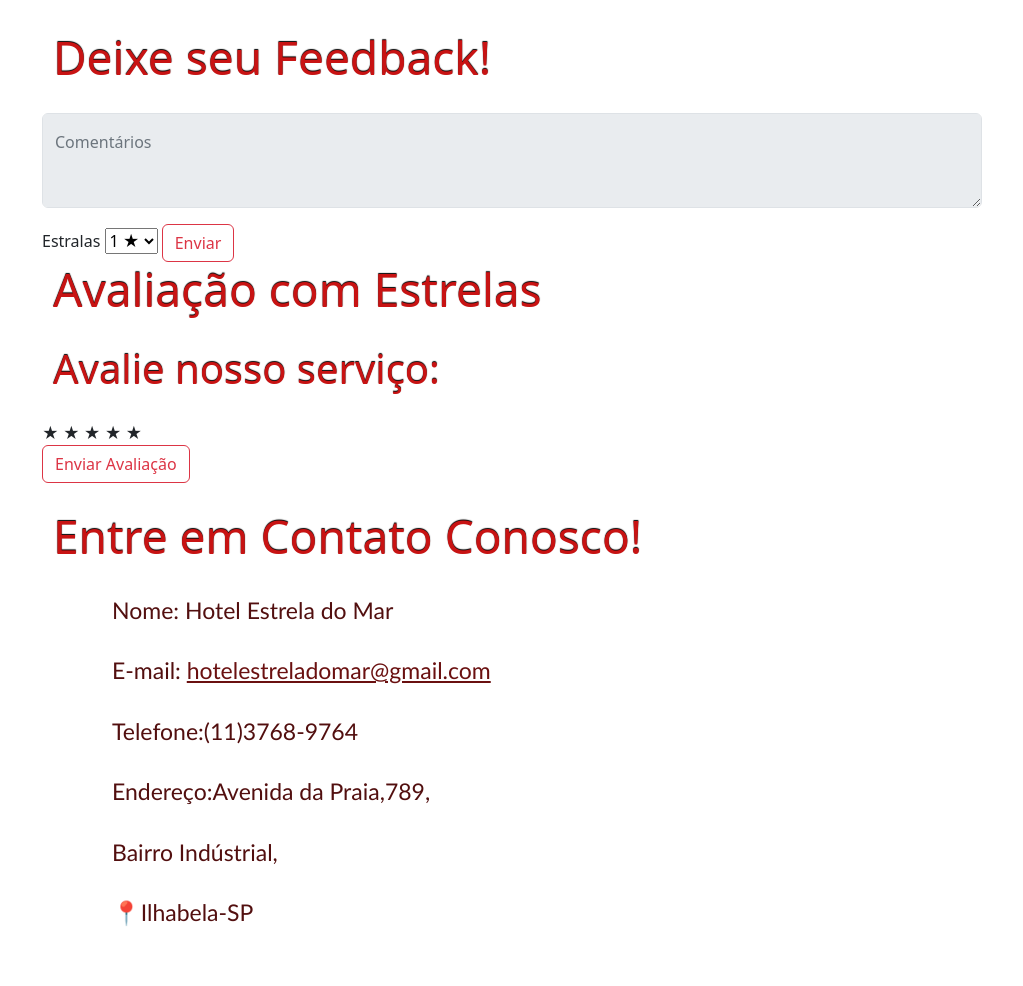
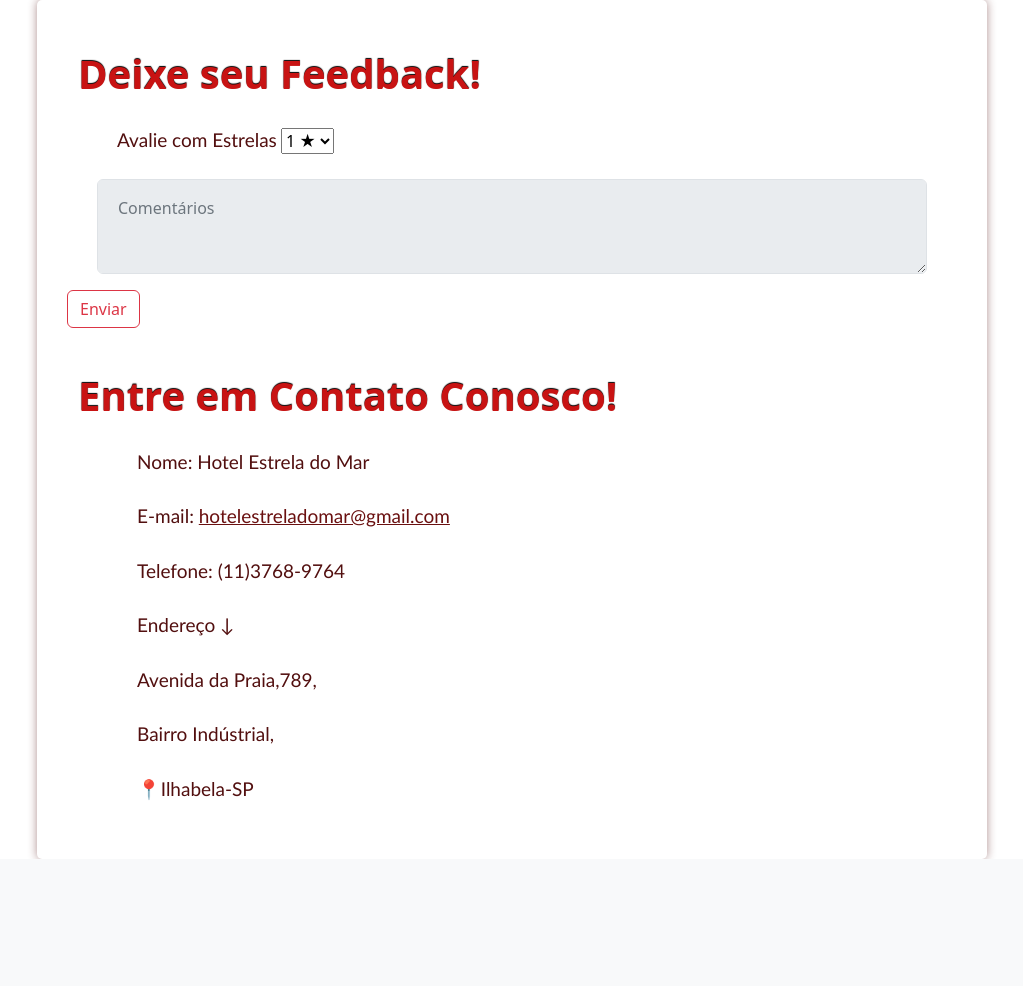
Before and after one commit to smichelly/Curso-ICS, a Django app: page /feedback/ in a window 1280 px wide. Shown: the part 56-1042 px from the top of the page, without its empty margins (128-1151 px from the left). After the commit the page ends 915 px from the top, so only its background shows below. Run offline with Django 5.2, Linux system fonts and the light colour scheme.

Commit message:
ajustes no templates

```diff
--- a/Django/projeto_hotel/sistema/urls.py
+++ b/Django/projeto_hotel/sistema/urls.py
@@ -22,7 +22,7 @@ from django.conf.urls.static import static
 
 urlpatterns = [
     path('admin/', admin.site.urls),
-    path('', home),
+    path('home/', home),
     path('aluguelcarro/', aluguelcarro),
     path('aluguelcarro/reservar/<int:carro_id>', fazer_reserva, name='reservar'),
     # url que chama uma view para o cadastro
--- a/Django/projeto_hotel/templates/aluguelcarro.html
+++ b/Django/projeto_hotel/templates/aluguelcarro.html
@@ -3,7 +3,7 @@
 <head>
     <meta charset="UTF-8">
     <meta name="viewport" content="width=device-width, initial-scale=1.0">
-    <title>Document</title>
+    <title>Hotel Estrela do Mar</title>
     <link href="https://cdn.jsdelivr.net/npm/bootstrap@5.3.3/dist/css/bootstrap.min.css" rel="stylesheet" integrity="sha384-QWTKZyjpPEjISv5WaRU9OFeRpok6YctnYmDr5pNlyT2bRjXh0JMhjY6hW+ALEwIH" crossorigin="anonymous">
 </head>
 
--- a/Django/projeto_hotel/templates/feedback.html
+++ b/Django/projeto_hotel/templates/feedback.html
@@ -3,24 +3,24 @@
 <head>
     <meta charset="UTF-8">
     <meta name="viewport" content="width=device-width, initial-scale=1.0">
-    <title>Document</title>
+    <title>Hotel Estrela do Mar</title>
     <link href="https://cdn.jsdelivr.net/npm/bootstrap@5.3.3/dist/css/bootstrap.min.css" rel="stylesheet" integrity="sha384-QWTKZyjpPEjISv5WaRU9OFeRpok6YctnYmDr5pNlyT2bRjXh0JMhjY6hW+ALEwIH" crossorigin="anonymous">
 </head>
 
 <style>
 .container {
-  max-width: 1000px;
-
+  max-width: 950px;
   margin: auto;
   background: white;
   padding: 30px;
   border-radius: 5px;
+  box-shadow: 0 0 10px rgba(82, 15, 15, 0.468);
   }
 
 
 
 p{
-font-size: 23px;
+font-size: 19px;
 font-family: 'Gill Sans', 'Gill Sans MT', Calibri, 'Trebuchet MS', sans-serif;
 padding-bottom: 10px;
 padding-left: 70px;
@@ -31,8 +31,9 @@ color: rgb(82, 15, 15);
 
 
 h1 {
-font-size: 46px;
+font-size: 40px;
 color: rgb(200, 19, 19);
+padding-top: 20px;
 padding-bottom: 20px;
 padding-left: 11px;
 text-shadow: 0px -1px 1px black;
@@ -44,12 +45,22 @@ a{
 
 }
 
-h2 {
-font-size: 40px;
-color: rgb(200, 19, 19);
-padding-bottom: 20px;
-padding-left: 11px;
-text-shadow: 0px -1px 1px black;
+#estrela{
+  font-size: 19px;
+  padding-left: 50px;
+  color: rgb(82, 15, 15);
+  font-family: 'Gill Sans', 'Gill Sans MT', Calibri, 'Trebuchet MS', sans-serif;
+
+}
+
+#comentarios{
+  padding-left: 30px;
+  padding-right: 30px;
+}
+
+#comentarios2{
+  padding-left: 50px;
+  padding-right: 30px;
 }
 
 
@@ -87,46 +98,48 @@ text-shadow: 0px -1px 1px black;
 
   <div class="container">
 
-    <h1>Deixe seu Feedback!</h1>
+
+
+
+    <h1><b>Deixe seu Feedback!</b></h1>
 
     <form action="{% url 'coletar_feedback' %}" method="post">
 
-    <div class="form-floating mb-3">
-      <textarea class="form-control" placeholder="Leave a comment here" id="floatingTextarea2Disabled" style="height: 95px " style="width:95px "  disabled></textarea>
-      <label for="floatingTextarea2Disabled">Comentários</label>
-    </div>
-
-    <label for="avaliacao">Estralas</label>
+    <label id="estrela" for="avaliacao">Avalie com Estrelas</label>
     <select name="avaliacao" id="">
       <option value="1">1 ★</option>
       <option value="2">2 ★</option>
       <option value="3">3 ★</option>
+      <option value="4">4 ★</option>
+      <option value="5">5 ★</option>
+
     </select>
+
+    <br>
+    <br>
+
+    <div id="comentarios" class="form-floating mb-3">
+      <textarea class="form-control" placeholder="Leave a comment here" id="floatingTextarea2Disabled" style="height: 95px " style="width:95px "  disabled></textarea>
+      <label id="comentarios2" for="floatingTextarea2Disabled">Comentários</label>
+    </div>
+
+
     <button type="submit" class="btn btn-outline-danger">Enviar</button>
 
     </form>
 
-    <h1>Avaliação com Estrelas</h1>
+  <br>
 
 
-    <h2>Avalie nosso serviço:</h2>
-    <div class="estrelas" id="avaliacao">
-        <span class="estrela" data-value="1">★</span>
-        <span class="estrela" data-value="2">★</span>
-        <span class="estrela" data-value="3">★</span>
-        <span class="estrela" data-value="4">★</span>
-        <span class="estrela" data-value="5">★</span>
-    </div>
-    <button id="enviar" class="btn btn-outline-danger">Enviar Avaliação</button>
-    <p id="resultado"></p>
 
-    <h1>Entre em Contato Conosco!</h1>
+    <h1><b>Entre em Contato Conosco!</b></h1>
 
 
       <p>Nome: Hotel Estrela do Mar</p>
-      <p>E-mail: <a href="email">hotelestreladomar@gmail.com</a></p>
-      <p>Telefone:(11)3768-9764</p>
-      <p>Endereço:Avenida da Praia,789,
+      <p>E-mail:  <a href="email">hotelestreladomar@gmail.com</a></p>
+      <p>Telefone: (11)3768-9764</p>
+      <p>Endereço &#8595;
+      <p> Avenida da Praia,789, </p>
       <p>Bairro Indústrial,</p>
       <p>&#128205;Ilhabela-SP</p>
 
--- a/Django/projeto_hotel/templates/form_reserva_carro.html
+++ b/Django/projeto_hotel/templates/form_reserva_carro.html
@@ -3,7 +3,7 @@
 <head>
     <meta charset="UTF-8">
     <meta name="viewport" content="width=device-width, initial-scale=1.0">
-    <title>Document</title>
+    <title>Hotel Estrela do Mar</title>
     <link href="https://cdn.jsdelivr.net/npm/bootstrap@5.3.3/dist/css/bootstrap.min.css" rel="stylesheet" integrity="sha384-QWTKZyjpPEjISv5WaRU9OFeRpok6YctnYmDr5pNlyT2bRjXh0JMhjY6hW+ALEwIH" crossorigin="anonymous">
 </head>
 
--- a/Django/projeto_hotel/templates/home.html
+++ b/Django/projeto_hotel/templates/home.html
@@ -3,7 +3,7 @@
 <head>
     <meta charset="UTF-8">
     <meta name="viewport" content="width=device-width, initial-scale=1.0">
-    <title>Document</title>
+    <title>Hotel Estrela do Mar</title>
     <link href="https://cdn.jsdelivr.net/npm/bootstrap@5.3.3/dist/css/bootstrap.min.css" rel="stylesheet" integrity="sha384-QWTKZyjpPEjISv5WaRU9OFeRpok6YctnYmDr5pNlyT2bRjXh0JMhjY6hW+ALEwIH" crossorigin="anonymous">
 
     <style>
--- a/Django/projeto_hotel/templates/lazerbemestar.html
+++ b/Django/projeto_hotel/templates/lazerbemestar.html
@@ -3,7 +3,7 @@
 <head>
     <meta charset="UTF-8">
     <meta name="viewport" content="width=device-width, initial-scale=1.0">
-    <title>Document</title>
+    <title>Hotel Estrela do Mar</title>
     <link href="https://cdn.jsdelivr.net/npm/bootstrap@5.3.3/dist/css/bootstrap.min.css" rel="stylesheet" integrity="sha384-QWTKZyjpPEjISv5WaRU9OFeRpok6YctnYmDr5pNlyT2bRjXh0JMhjY6hW+ALEwIH" crossorigin="anonymous">
 </head>
 
```
Also changed, not shown: Django/projeto_hotel/templates/cadastro.html (+21 -4 lines), Django/projeto_hotel/templates/cadastro_confirmacao.html (+48 -7 lines), Django/projeto_hotel/templates/form_reserva_carro_confirmacao.html (+59 -10 lines).
